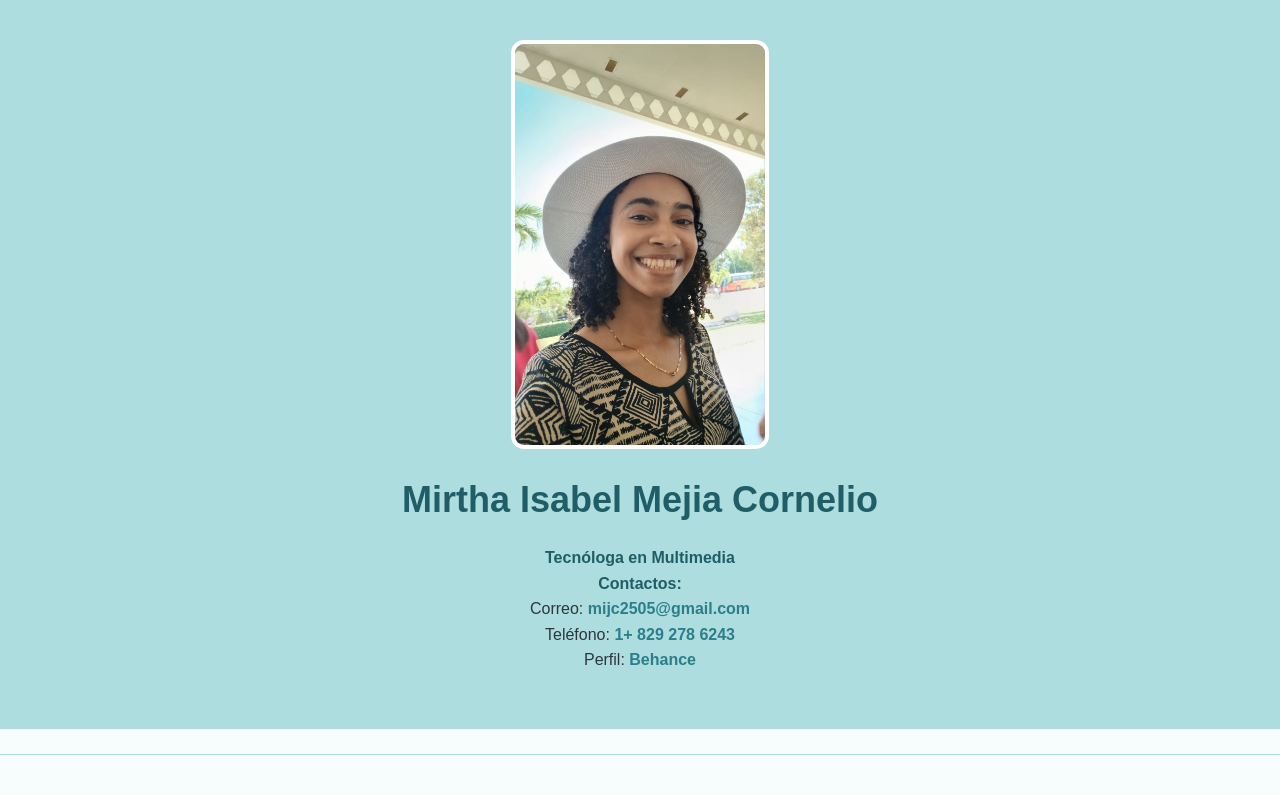
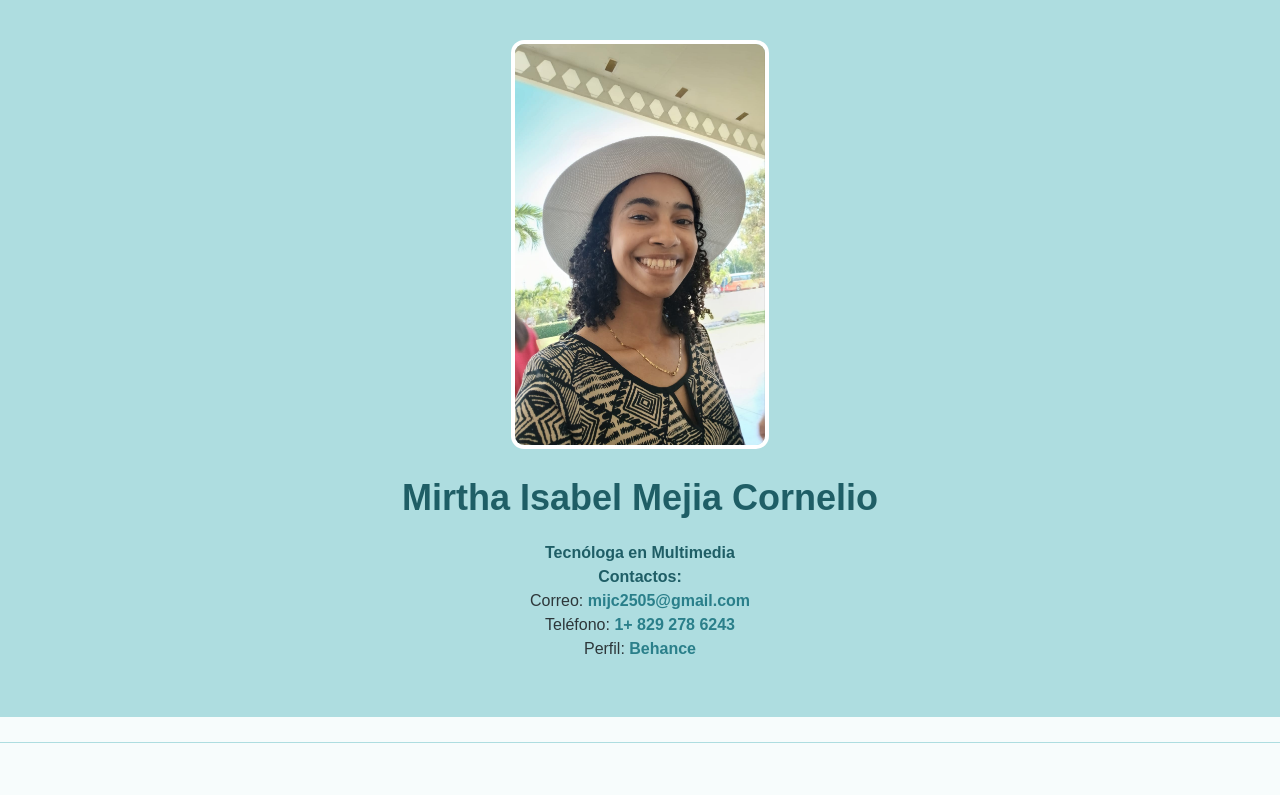
Before and after one commit to Belpen/miresumen, a plain HTML site: page index.html in a window 1280 px wide. Shown: the top 795 px of the page. Drawn offline with Linux system fonts and the light colour scheme.

Commit message:
Update style.css

```diff
--- a/style.css
+++ b/style.css
@@ -4,7 +4,7 @@ body {
     color: rgb(45, 55, 58);
     font-family: Georgia, "Times New Roman", serif;
     font-size: 17px;
-    line-height: 1.6;
+    line-height: 1.5;
     min-height: 100vh;
     display: flex;
     flex-direction: column;
@@ -14,6 +14,7 @@ header {
     background-color: rgb(174, 221, 224);
     padding: 40px;
     text-align: center;
+    font-family: Georgia, "Times New Roman", serif;
 }
 
 header img {
```
